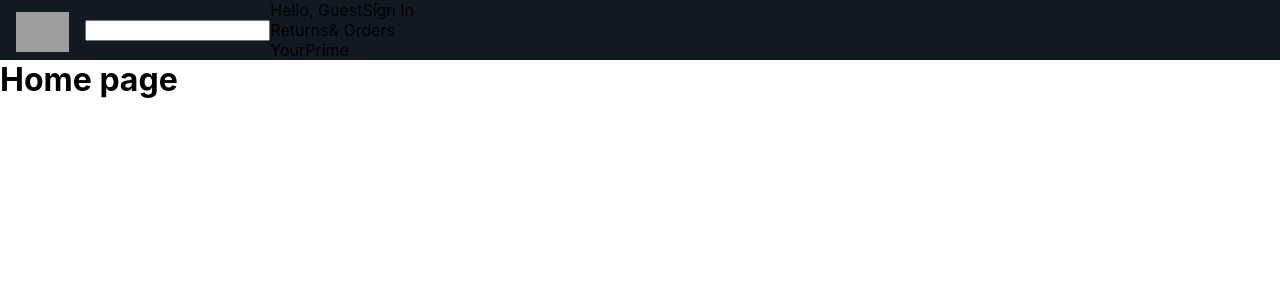
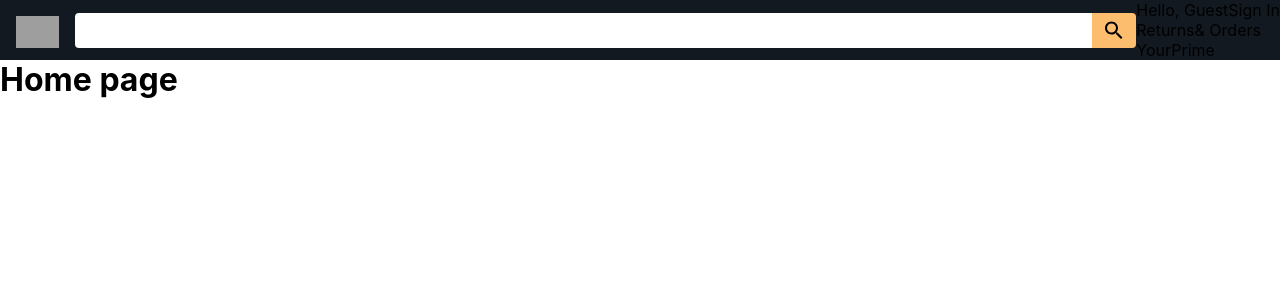
Before and after one commit to YourNeptune/react-amazon-clone, a React (Create React App) app: page / in a window 1280 px wide. Shown: the top 300 px of the page. Built offline with nearby package versions, Linux system fonts and the light colour scheme; grey boxes are pictures that could not be loaded.

Commit message:
Navigation search bar

```diff
--- a/package.json
+++ b/package.json
@@ -3,6 +3,7 @@
   "version": "0.1.0",
   "private": true,
   "dependencies": {
+    "@material-ui/core": "^4.11.4",
     "@material-ui/icons": "^4.11.2",
     "@testing-library/jest-dom": "^5.11.4",
     "@testing-library/react": "^11.1.0",
--- a/src/components/Header.js
+++ b/src/components/Header.js
@@ -1,5 +1,6 @@
 import React from "react";
 import { Link } from "react-router-dom";
+import SearchIcon from "@material-ui/icons/Search";
 import "../css/Header.css";
 
 const Header = () => {
@@ -15,7 +16,7 @@ const Header = () => {
 
       <div className="header__search">
         <input className="header__searchInput" type="text" />
-        {/* Logo */}
+        <SearchIcon className='header__searchIcon'/>
       </div>
 
       <div className="header__nav">
--- a/src/css/Header.css
+++ b/src/css/Header.css
@@ -7,9 +7,29 @@
   top: 0;
 }
 
+.header__search {
+  display: flex;
+  flex: 1;
+}
+
 .header__logo {
-  height: 40px;
+  height: 32px;
   object-fit: contain;
   margin: 1em;
   margin-top: 1.5em;
 }
+.header__searchInput {
+  height: 15px;
+  border: none;
+  padding: 10px;
+  border-top-left-radius: 4px;
+  border-bottom-left-radius: 4px;
+  width: 100%;
+}
+.header__searchIcon {
+  background-color: #fcbe6e;
+  height: 35px !important;
+  padding: 0 10px;
+  border-top-right-radius: 4px;
+  border-bottom-right-radius: 4px;
+}
```
Also changed, not shown: 1 other file (tests, documents, lock files or other folders).
